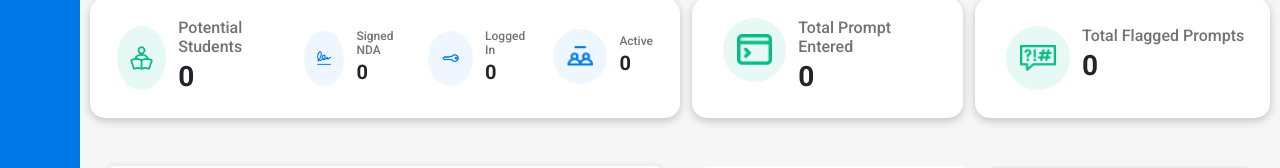
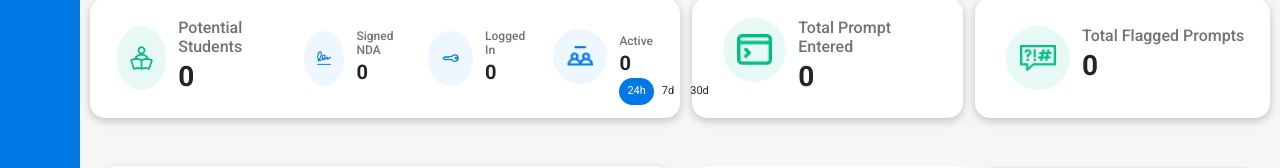
Before and after one commit to lamagh/AITutor_FE, a React (Create React App) app: page / in a window 1280 px wide. Shown: the part 252-420 px from the top of the page. Built offline with nearby package versions, Linux system fonts and the light colour scheme; no server answers.

Commit message:
Push Changes

```diff
--- a/src/App.css
+++ b/src/App.css
@@ -324,19 +324,42 @@ h2 {
 
 }
 
-.more-filter{
+.more-filter {
   background-color: transparent;
   border: 0;
   margin-left: 15px;
 }
 
-.feedback h5{
-font-size: 17px;
-}
-.feedback p{
-font-size: 12px;
+.feedback h5 {
+  font-size: 17px;
 }
 
-.mt-35{
+.feedback p {
+  font-size: 12px;
+}
+
+.mt-35 {
   margin-top: 35px;
 }
+
+.active-students-filter {
+  list-style: none;
+  display: flex;
+  font-size: 11px;
+  padding: 0;
+  position: absolute;
+  margin-bottom: 0;
+}
+
+.active-students-filter li{
+  padding: 5px 8px;
+  margin-bottom: 0;
+}
+.active-students-filter li:hover{
+  cursor: pointer;
+}
+.active-students-filter li.active{
+  background-color: #0078E6;
+  color: white;
+  border-radius: 15px;
+}
--- a/src/App.js
+++ b/src/App.js
@@ -47,6 +47,7 @@ function App() {
   const [selectedDistrict, setSelectedDistrict] = useState(0)
   const [selectedSchool, setSelectedSchool] = useState(0)
   const [selectedSchoolType, setSchoolType] = useState(0)
+  const [selectedActiveFilter, setSelectedActiveFilter] = useState(1)
   const applyFilter = () => {
     var param = ""
     if (selectedDistrict != 0) {
@@ -279,9 +280,14 @@ function App() {
                       <div className='counter-icon blueBG'>
                         <img src={activeImg} />
                       </div>
-                      <div className='counter-info'>
+                      <div className='counter-info p-relative'>
                         <h5>Active</h5>
                         <p>{headerNumbers.activeStudents}</p>
+                        <ul className='active-students-filter'>
+                          <li className={selectedActiveFilter == 1 ? "active": ""} onClick={() => setSelectedActiveFilter(1)}>24h</li>
+                          <li className={selectedActiveFilter == 2 ? "active": ""} onClick={() => setSelectedActiveFilter(2)}>7d</li>
+                          <li className={selectedActiveFilter == 3 ? "active": ""} onClick={() => setSelectedActiveFilter(3)}>30d</li>
+                        </ul>
                       </div>
                     </div>
                   </div>
--- a/src/Pages/Dashboards/Components/MostTopicSearched.js
+++ b/src/Pages/Dashboards/Components/MostTopicSearched.js
@@ -101,7 +101,7 @@ const MostTopicSearched = (props) => {
                 type="bar"
                 options={options}
                 series={series}
-                height={350}
+                height={475}
             />
         </>
 
--- a/src/Pages/Dashboards/Feedbacks/StudentFeedback/Components/Bars.js
+++ b/src/Pages/Dashboards/Feedbacks/StudentFeedback/Components/Bars.js
@@ -3,7 +3,13 @@ import { useEffect, useState } from "react";
 import ReactApexChart from "react-apexcharts";
 
 const Bars = (props) => {
-    const [evaluationsNumbers, setEvaluationsNumbers] = useState([])
+    const [evaluationsNumbers, setEvaluationsNumbers] = useState({
+        easyToUse: [0, 0, 0, 0, 0],
+        clear1: [0, 0, 0, 0, 0],
+        visually: [0, 0, 0, 0, 0],
+        responsive: [0, 0, 0, 0, 0],
+        reliable: [0, 0, 0, 0, 0],
+    })
     const getEvaluationsNumbers = () => {
         var config = {
             method: "get",
@@ -22,7 +28,7 @@ const Bars = (props) => {
 
     const series = [{
         name: '1',
-        data: [evaluationsNumbers.easyToUse != null && evaluationsNumbers.easyToUse[0], evaluationsNumbers.clear1 != null && evaluationsNumbers.clear1[0], evaluationsNumbers.visually != null && evaluationsNumbers.visually[0], evaluationsNumbers.responsive != null && evaluationsNumbers.responsive[0], evaluationsNumbers.reliable != null && evaluationsNumbers.reliable[0] ]
+        data: [evaluationsNumbers.easyToUse != null && evaluationsNumbers.easyToUse[0], evaluationsNumbers.clear1 != null && evaluationsNumbers.clear1[0], evaluationsNumbers.visually != null && evaluationsNumbers.visually[0], evaluationsNumbers.responsive != null && evaluationsNumbers.responsive[0], evaluationsNumbers.reliable != null && evaluationsNumbers.reliable[0]]
     }, {
         name: '2',
         data: [evaluationsNumbers.easyToUse != null && evaluationsNumbers.easyToUse[1], evaluationsNumbers.clear1 != null && evaluationsNumbers.clear1[1], evaluationsNumbers.visually != null && evaluationsNumbers.visually[1], evaluationsNumbers.responsive != null && evaluationsNumbers.responsive[1], evaluationsNumbers.reliable != null && evaluationsNumbers.reliable[1]]
--- a/src/Pages/Dashboards/Feedbacks/StudentFeedback/Components/Bars1.js
+++ b/src/Pages/Dashboards/Feedbacks/StudentFeedback/Components/Bars1.js
@@ -3,7 +3,13 @@ import { useEffect, useState } from "react";
 import ReactApexChart from "react-apexcharts";
 
 const Bars1 = (props) => {
-    const [recomendationNumbers, setRecomendationNumbers] = useState([])
+    const [recomendationNumbers, setRecomendationNumbers] = useState({
+        recomendFriend: [0, 0, 0, 0, 0],
+        recomendStudents: [0, 0, 0, 0, 0],
+        imporoveGrades: [0, 0, 0, 0, 0],
+        enjoyable: [0, 0, 0, 0, 0],
+        exceed: [0, 0, 0, 0, 0],
+    })
     const series = [{
         name: '1',
         data: [recomendationNumbers.recomendFriend != null && recomendationNumbers.recomendFriend[0], recomendationNumbers.recomendStudents != null && recomendationNumbers.recomendStudents[0], recomendationNumbers.imporoveGrades != null && recomendationNumbers.imporoveGrades[0], recomendationNumbers.enjoyable != null && recomendationNumbers.enjoyable[0], recomendationNumbers.exceed != null && recomendationNumbers.exceed[0]]
--- a/src/Pages/Dashboards/Feedbacks/StudentFeedback/Components/Pie.js
+++ b/src/Pages/Dashboards/Feedbacks/StudentFeedback/Components/Pie.js
@@ -3,7 +3,7 @@ import { useEffect, useState } from "react";
 import ReactApexChart from "react-apexcharts";
 
 const Pie = (props) => {
-    const [stars, setStars] = useState([])
+    const [stars, setStars] = useState([0,0,0,0,0])
     const series = [44, 55, 41, 17, 15];
 
     const options = {
@@ -22,6 +22,7 @@ const Pie = (props) => {
         };
         axios(config).then(function (response) {
             if (response.status == 200) {
+                console.log(response.data)
                 setStars(response.data);
             }
         });
```
